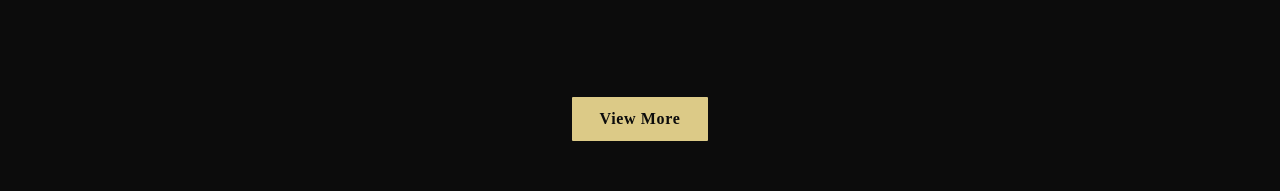
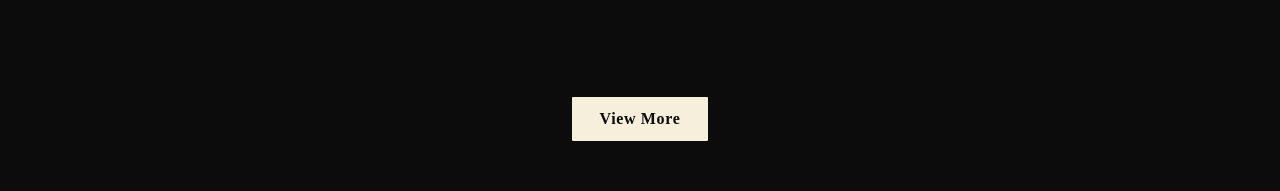
Before and after one commit to Graciliana/Gerich-restaurant, a React (Create React App) app: page / in a window 1280 px wide. Shown: the part 2992-3183 px from the top of the page. Built offline with nearby package versions, Linux system fonts and the light colour scheme; a web font is replaced by a local one.

Commit message:
:ok_hand: style: button style correction

```diff
--- a/src/container/Menu/SpecialMenu.jsx
+++ b/src/container/Menu/SpecialMenu.jsx
@@ -33,7 +33,7 @@ const SpecialMenu = () => (
       </div>
     </div>
     <div style={{marginTop:'15px'}}>
-      <button type="button" className="custom__button" style={{backgroundColor:'#dcca87'}}>View More</button>
+      <button type="button" className="custom__button">View More</button>
     </div>
   </div>
 );
```
